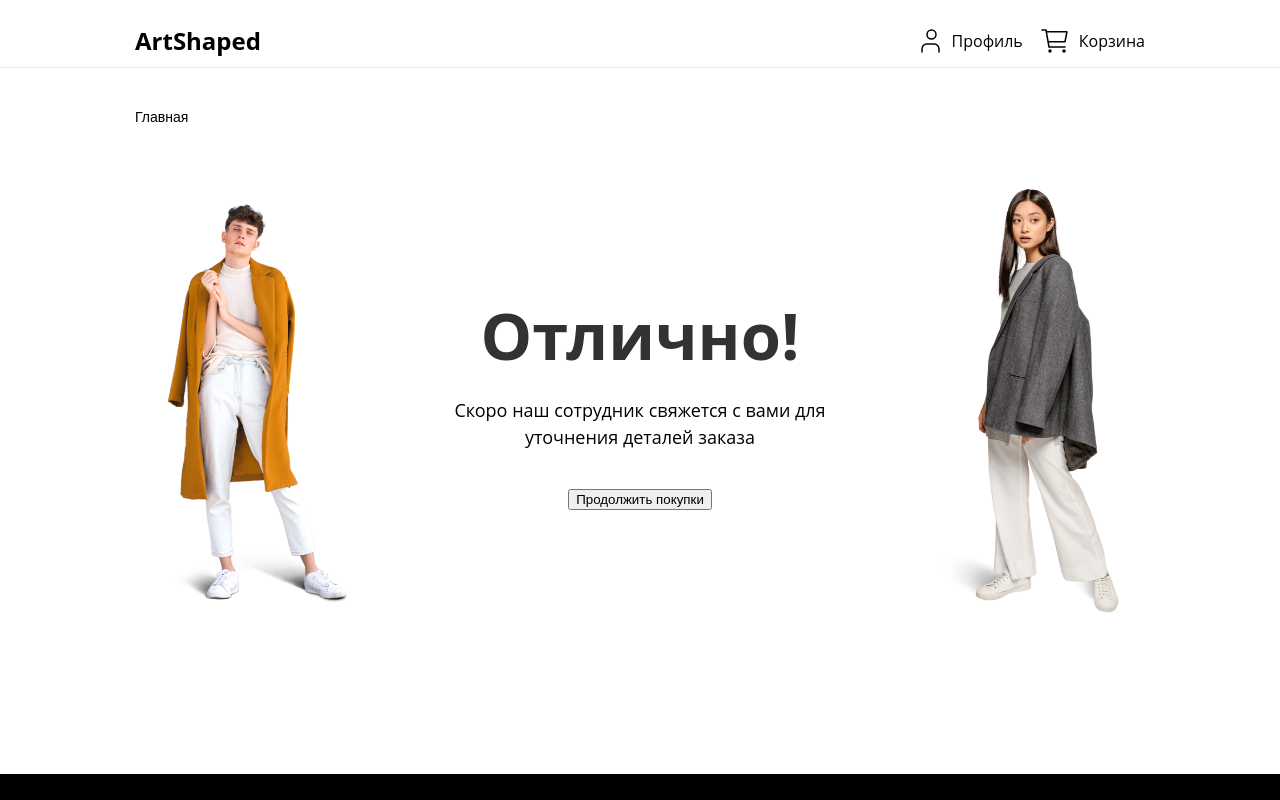
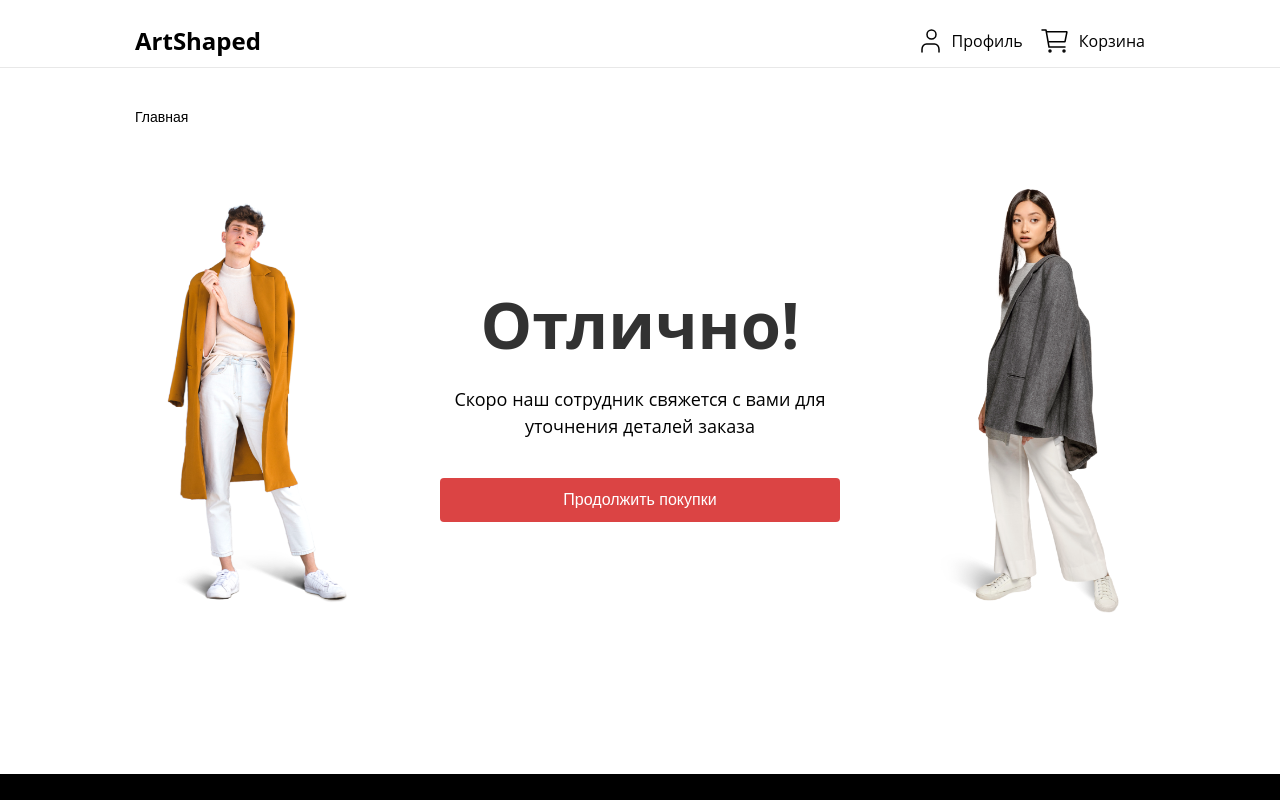
Before and after one commit to Riedery-Walst/cloths-shop-frontend, a Vue app: page /thanks in a window 1280 px wide. Shown: the top 800 px of the page. Built offline with nearby package versions, Linux system fonts and the light colour scheme.

Commit message:
Стили

```diff
--- a/src/assets/main.css
+++ b/src/assets/main.css
@@ -1,4 +1,3 @@
-/* Общие стили для body */
 body {
     font-family: 'Open Sans', sans-serif;
     font-size: 16px;
@@ -23,6 +22,11 @@ body {
     text-align: left;
 }
 
+/* Контейнер для основного контента */
+.main-content {
+    padding: 20px 0; /* Отступы сверху и снизу */
+}
+
 /* Ограничиваем ширину основного контента */
 .container {
     margin: 0; /* Центрируем контейнер */
@@ -33,7 +37,6 @@ h1 {
     margin: 0;
     font-weight: 500;
 }
-
 th, td {
     font-weight: normal;
     padding: 24px 0 24px 24px;
@@ -50,7 +53,6 @@ h3 {
     height: 1px; /* Высота линии */
     background-color: #000000; /* Цвет линии */
 }
-
 .total-price-container {
     height: 24px;
     display: flex;
@@ -58,29 +60,24 @@ h3 {
     align-items: center;
     margin: 16px 0 16px 0;
 }
-
 .total-price {
     font-size: 16px;
     color: #000000;
 }
-
 .total-price-amount {
     font-size: 16px;
     color: #000000;
 }
-
 .shipping-row {
     display: flex;
     justify-content: space-between; /* Размещает текст по противоположным сторонам */
     align-items: center;
     margin: 16px 0;
 }
-
 .shipping-text {
     font-size: 16px;
     color: #000000;
 }
-
 .shipping-price {
     font-size: 16px;
     color: black;
--- a/src/components/AccountInfoForm.vue
+++ b/src/components/AccountInfoForm.vue
@@ -149,6 +149,7 @@ export default {
   border-radius: 4px;
   font-size: 16px;
   background-color: #f5f5f5;
+  box-sizing: border-box; /* Учитываем padding и border в ширине */
 }
 
 .input-error {
@@ -167,6 +168,6 @@ export default {
 
 /* Стиль для двухколоночного отображения */
 .multi-column .input-group {
-  width: calc(50% - 1rem);
+  width: calc(50% - 0.5rem); /* Скорректировано значение для предотвращения отступов */
 }
 </style>
--- a/src/views/CartPage.vue
+++ b/src/views/CartPage.vue
@@ -78,4 +78,5 @@ export default {
 </script>
 
 <style scoped>
+
 </style>
--- a/src/views/ProfilePage.vue
+++ b/src/views/ProfilePage.vue
@@ -8,8 +8,8 @@
         layoutStyle="multi-column"
     />
     <div class="profile-actions">
+      <button class="delete-button" @click="deleteProfile">Удалить профиль</button>
       <button class="save-button" @click="updateProfileInfo">Сохранить</button>
-      <button class="delete-button" @click="deleteProfile">Удалить профиль</button>
     </div>
   </div>
 </template>
@@ -98,25 +98,28 @@ h1 {
 .profile-actions {
   margin-top: 20px;
   display: flex;
+  justify-content: flex-end; /* Кнопки по правому краю */
   gap: 10px;
 }
 
 .save-button {
-  padding: 10px 15px;
-  background-color: #4caf50;
+  font-size: 16px;
+  height: 44px;
+  width: 200px;
+  background-color: #db4444;
   color: #fff;
   border: none;
-  border-radius: 5px;
+  border-radius: 4px;
   cursor: pointer;
 }
 
 .save-button:hover {
-  background-color: #45a049;
+  background-color: #E07575;
 }
 
 .delete-button {
   padding: 10px 15px;
-  background-color: #f44336;
+  background-color: #000000;
   color: #fff;
   border: none;
   border-radius: 5px;
@@ -124,6 +127,6 @@ h1 {
 }
 
 .delete-button:hover {
-  background-color: #d32f2f;
+  background-color: rgba(77, 77, 77, 0.4);
 }
 </style>
--- a/src/views/ThanksPage.vue
+++ b/src/views/ThanksPage.vue
@@ -67,5 +67,17 @@ h1 {
 
 .continue-button {
   margin-top: 20px;
+  font-size: 16px;
+  height: 44px;
+  width: 400px;
+  background-color: #db4444;
+  color: #fff;
+  border: none;
+  border-radius: 4px;
+  cursor: pointer;
+}
+
+.continue-button:hover {
+  background-color: #E07575;
 }
 </style>
```
